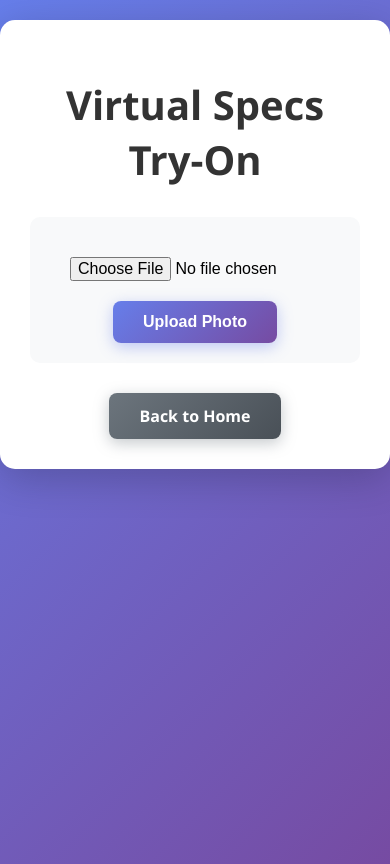
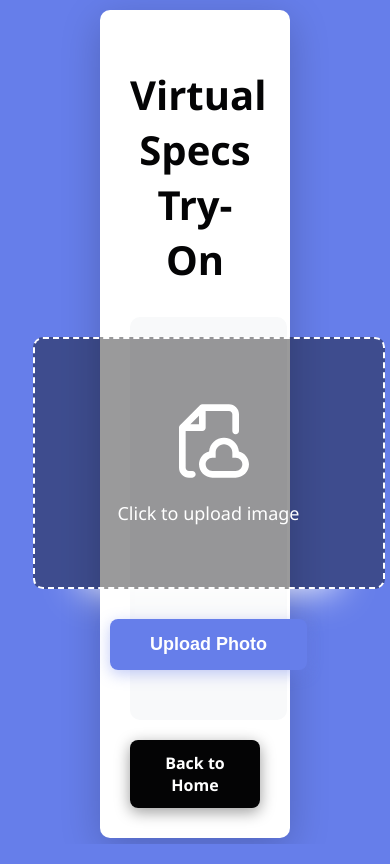
Before and after one commit to Arhamjaved27/Virtual-Specs-Try-On, a Flask app: page /tryon/image in a window 390 px wide. Run offline with Flask 3, Linux system fonts and the light colour scheme; parts of the project's set-up code (start-up, migrations or seed data) failed here and were passed over.

Commit message:
Correct styling, responsive issues and slider controls smothness

```diff
--- a/app.py
+++ b/app.py
@@ -51,4 +51,10 @@ def tryon_image():
 
 
 if __name__ == '__main__':
-    app.run(debug=True)
+    from livereload import Server
+    app.debug = True
+    server = Server(app.wsgi_app)
+    # Watch static and templates folders for changes
+    server.watch('static/')
+    server.watch('templates/')
+    server.serve(port=5000)
--- a/requirements.txt
+++ b/requirements.txt
@@ -1,3 +1,4 @@
 lask
 opencv-python
 numpy
+livereload
--- a/static/css/style.css
+++ b/static/css/style.css
@@ -1,56 +1,131 @@
+/* CSS Color Variables */
+:root {
+    --primary: #667eea;
+    --secondary: #040405;
+    --light: #f8f9fa;
+    --white: #ffffff;
+    --shadow-light: rgba(4, 4, 5, 0.1);
+    --shadow-medium: rgba(4, 4, 5, 0.2);
+    --shadow-primary: rgba(102, 126, 234, 0.4);
+    --shadow-primary-hover: rgba(102, 126, 234, 0.6);
+    --shadow-secondary: rgba(4, 4, 5, 0.4);
+    --shadow-secondary-hover: rgba(4, 4, 5, 0.6);
+}
+
 body {
     font-family: 'Segoe UI', Tahoma, Geneva, Verdana, sans-serif;
-    background: linear-gradient(135deg, #667eea 0%, #764ba2 100%);
+    background: linear-gradient(135deg, var(--primary) 0%, var(--primary) 100%);
     margin: 0;
     padding: 0;
-    min-height: 100vh;
+    height: 96vh;
 }
 
 .container {
-    max-width: 1400px;
-    margin: 20px auto;
-    background: white;
+    margin: 10px 100px;
+    background: var(--white);
     padding: 30px;
-    border-radius: 15px;
-    box-shadow: 0 10px 40px rgba(0, 0, 0, 0.2);
+    border-radius: 10px;
+    box-shadow: 0 10px 40px var(--shadow-medium);
 }
 
 h1 {
-    color: #333;
+    color: var(--secondary);
     text-align: center;
     margin-bottom: 30px;
     font-size: 2.5em;
 }
 
 h3 {
-    color: #555;
+    color: var(--secondary);
     margin-bottom: 15px;
     font-size: 1.2em;
-    border-bottom: 2px solid #667eea;
+    border-bottom: 2px solid var(--primary);
     padding-bottom: 8px;
 }
 
+/* //////////////////////////////// Upload Image Custom Style //////////////////////////////////////// */
 /* Upload Section */
 .upload-section {
+    display: flex;
+    flex-direction: column;
+    justify-content: center;
+    align-items: center;
     text-align: center;
-    margin-bottom: 30px;
+    width: 30vw;
+    margin: 20px auto;
     padding: 20px;
-    background: #f8f9fa;
+    background: var(--light);
     border-radius: 10px;
 }
 
-.upload-section input[type="file"] {
-    margin: 10px;
-    padding: 10px;
-    font-size: 16px;
+.uploadbtn{
+    margin: 30px;
+    padding: 15px 40px !important;
+    font-size: 18px !important;
 }
 
-/* Button Styles */
+/* From Uiverse.io by csemszepp */
+.custum-file-upload {
+  height: 200px;
+  width: 300px;
+  display: flex;
+  flex-direction: column;
+  align-items: space-between;
+  gap: 20px;
+  cursor: pointer;
+  align-items: center;
+  justify-content: center;
+  border: 2px dashed var(--white);
+  background-color: var(--shadow-secondary);
+  padding: 1.5rem;
+  border-radius: 10px;
+  box-shadow: 0px 48px 35px -48px var(--white);
+}
+
+.custum-file-upload .icon {
+  display: flex;
+  align-items: center;
+  justify-content: center;
+}
+
+.custum-file-upload .icon svg {
+  height: 80px;
+  fill: var(--white);
+}
+
+.custum-file-upload .text {
+  display: flex;
+  align-items: center;
+  justify-content: center;
+}
+
+.custum-file-upload .text span {
+  font-weight: 500;
+  font-size: 18px;
+  color: var(--white);
+}
+
+.custum-file-upload input {
+  display: none;
+}
+
+
+
+
+
+
+
+
+
+
+
+
+/* Button  */
 .btn {
     display: inline-block;
     padding: 12px 30px;
-    background: linear-gradient(135deg, #667eea 0%, #764ba2 100%);
-    color: white;
+    background: linear-gradient(135deg, var(--primary) 0%, var(--primary) 100%);
+    color: var(--white);
     text-decoration: none;
     font-size: 16px;
     font-weight: 600;
@@ -58,48 +133,48 @@ h3 {
     border-radius: 8px;
     cursor: pointer;
     transition: all 0.3s ease;
-    box-shadow: 0 4px 15px rgba(102, 126, 234, 0.4);
+    box-shadow: 0 4px 15px var(--shadow-primary);
 }
 
 .btn:hover {
     transform: translateY(-2px);
-    box-shadow: 0 6px 20px rgba(102, 126, 234, 0.6);
+    box-shadow: 0 6px 20px var(--shadow-primary-hover);
 }
 
 .btn-secondary {
-    background: linear-gradient(135deg, #6c757d 0%, #495057 100%);
-    box-shadow: 0 4px 15px rgba(108, 117, 125, 0.4);
+    background: linear-gradient(135deg, var(--secondary) 0%, var(--secondary) 100%);
+    box-shadow: 0 4px 15px var(--shadow-secondary);
 }
 
 .btn-secondary:hover {
-    box-shadow: 0 6px 20px rgba(108, 117, 125, 0.6);
+    box-shadow: 0 6px 20px var(--shadow-secondary-hover);
 }
 
-/* Three Panel Layout */
+/* Try-on Workspace 3 panel layout style */
 .tryon-workspace {
     display: grid;
-    grid-template-columns: 250px 1fr 300px;
+    grid-template-columns: 400px 1fr 500px;
     gap: 20px;
     margin-top: 30px;
 }
 
 /* Frame Selection Panel */
 .frame-panel {
-    background: #f8f9fa;
+    background: var(--light);
     padding: 20px;
     border-radius: 10px;
-    max-height: 600px;
+    max-height: 800px;
     overflow-y: auto;
 }
 
 .frame-gallery {
     display: grid;
-    grid-template-columns: 1fr;
+    grid-template-columns: 1fr 1fr;
     gap: 15px;
 }
 
 .frame-option {
-    background: white;
+    background: var(--white);
     padding: 10px;
     border-radius: 8px;
     cursor: pointer;
--- /dev/null
+++ b/static/js/file-upload.js
@@ -0,0 +1,25 @@
+document.addEventListener('DOMContentLoaded', function() {
+    const fileInput = document.getElementById('file');
+    const fileTextSpan = document.querySelector('.custum-file-upload .text span');
+
+    if (fileInput && fileTextSpan) {
+        fileInput.addEventListener('change', function(e) {
+            if (e.target.files && e.target.files.length > 0) {
+                // Get file name and truncate if too long
+                let fileName = e.target.files[0].name;
+                if (fileName.length > 25) {
+                    fileName = fileName.substring(0, 22) + '...';
+                }
+                fileTextSpan.textContent = fileName;
+                fileTextSpan.style.color = 'var(--white)'; // Ensure text is visible/highlighted
+
+                // Add success styling
+                const container = document.querySelector('.custum-file-upload');
+                container.style.borderColor = 'var(--primary)';
+                container.style.backgroundColor = 'rgba(102, 126, 234, 0.9)';
+            } else {
+                fileTextSpan.textContent = 'Click to upload image';
+            }
+        });
+    }
+});
--- a/static/js/frame-overlay.js
+++ b/static/js/frame-overlay.js
@@ -1,5 +1,3 @@
-// Frame Overlay Control Script
-
 document.addEventListener('DOMContentLoaded', function() {
     const frameOptions = document.querySelectorAll('.frame-option');
     const frameOverlay = document.getElementById('frameOverlay');
@@ -17,7 +15,6 @@ document.addEventListener('DOMContentLoaded', function() {
     const frameWidthValue = document.getElementById('frameWidthValue');
     const frameOpacityValue = document.getElementById('frameOpacityValue');
 
-    // Reset button
     const resetBtn = document.getElementById('resetBtn');
 
     let currentFrame = null;
@@ -25,21 +22,16 @@ document.addEventListener('DOMContentLoaded', function() {
     // Frame selection
     frameOptions.forEach(option => {
         option.addEventListener('click', function() {
-            // Remove active class from all options
             frameOptions.forEach(opt => opt.classList.remove('active'));
 
-            // Add active class to selected option
             this.classList.add('active');
 
-            // Get frame URL
             const frameSrc = this.getAttribute('data-frame');
             currentFrame = frameSrc;
 
-            // Set and show frame overlay
             frameOverlay.src = frameSrc;
             frameOverlay.style.display = 'block';
 
-            // Apply current position settings
             updateFramePosition();
         });
     });
@@ -48,43 +40,37 @@ document.addEventListener('DOMContentLoaded', function() {
     function updateFramePosition() {
         if (!currentFrame) return;
 
-        const x = frameX.value;
-        const y = frameY.value;
-        const width = frameWidth.value;
+        const x = frameX.value / 10;
+        const y = frameY.value / 10;
+        const width = frameWidth.value / 10;
         const opacity = frameOpacity.value / 100;
 
-        // Update overlay styles
         frameOverlay.style.left = x + '%';
         frameOverlay.style.top = y + '%';
         frameOverlay.style.width = width + '%';
         frameOverlay.style.opacity = opacity;
         frameOverlay.style.transform = 'translate(-50%, -50%)';
 
-        // Update value displays
-        frameXValue.textContent = x;
-        frameYValue.textContent = y;
-        frameWidthValue.textContent = width;
+        frameXValue.textContent = x.toFixed(1);
+        frameYValue.textContent = y.toFixed(1);
+        frameWidthValue.textContent = width.toFixed(1);
         frameOpacityValue.textContent = Math.round(opacity * 100);
     }
 
-    // Slider event listeners
     frameX.addEventListener('input', updateFramePosition);
     frameY.addEventListener('input', updateFramePosition);
     frameWidth.addEventListener('input', updateFramePosition);
     frameOpacity.addEventListener('input', updateFramePosition);
 
-    // Reset button
     resetBtn.addEventListener('click', function() {
-        frameX.value = 50;
-        frameY.value = 30;
-        frameWidth.value = 40;
+        frameX.value = 500;   // 50%
+        frameY.value = 300;   // 30%
+        frameWidth.value = 400; // 40%
         frameOpacity.value = 100;
         updateFramePosition();
     });
 
-    // Initialize if a frame is already loaded
     if (frameOptions.length > 0) {
-        // Optionally auto-select first frame
         // frameOptions[0].click();
     }
 });
--- a/templates/tryon_image.html
+++ b/templates/tryon_image.html
@@ -1,22 +1,45 @@
 <!DOCTYPE html>
 <html lang="en">
+
 <head>
     <meta charset="UTF-8">
     <meta name="viewport" content="width=device-width, initial-scale=1">
     <title>Photo Try-On</title>
     <link rel="stylesheet" href="{{ url_for('static', filename='css/style.css') }}">
 </head>
+
 <body>
     <div class="container">
         <h1>Virtual Specs Try-On</h1>
 
         <!-- Upload Section -->
+        {% if not uploaded_image %}
         <div class="upload-section">
             <form method="POST" enctype="multipart/form-data">
-            <input type="file" name="photo" accept="image/*" required id="photoInput">
-            <button type="submit" class="btn">Upload Photo</button>
+
+                <label for="file" class="custum-file-upload">
+                    <div class="icon">
+                        <svg viewBox="0 0 24 24" fill="" xmlns="http://www.w3.org/2000/svg">
+                            <g id="SVGRepo_bgCarrier" stroke-width="0"></g>
+                            <g id="SVGRepo_tracerCarrier" stroke-linecap="round" stroke-linejoin="round"></g>
+                            <g id="SVGRepo_iconCarrier">
+                                <path fill-rule="evenodd" clip-rule="evenodd"
+                                    d="M10 1C9.73478 1 9.48043 1.10536 9.29289 1.29289L3.29289 7.29289C3.10536 7.48043 3 7.73478 3 8V20C3 21.6569 4.34315 23 6 23H7C7.55228 23 8 22.5523 8 22C8 21.4477 7.55228 21 7 21H6C5.44772 21 5 20.5523 5 20V9H10C10.5523 9 11 8.55228 11 8V3H18C18.5523 3 19 3.44772 19 4V9C19 9.55228 19.4477 10 20 10C20.5523 10 21 9.55228 21 9V4C21 2.34315 19.6569 1 18 1H10ZM9 7H6.41421L9 4.41421V7ZM14 15.5C14 14.1193 15.1193 13 16.5 13C17.8807 13 19 14.1193 19 15.5V16V17H20C21.1046 17 22 17.8954 22 19C22 20.1046 21.1046 21 20 21H13C11.8954 21 11 20.1046 11 19C11 17.8954 11.8954 17 13 17H14V16V15.5ZM16.5 11C14.142 11 12.2076 12.8136 12.0156 15.122C10.2825 15.5606 9 17.1305 9 19C9 21.2091 10.7909 23 13 23H20C22.2091 23 24 21.2091 24 19C24 17.1305 22.7175 15.5606 20.9844 15.122C20.7924 12.8136 18.858 11 16.5 11Z"
+                                    fill=""></path>
+                            </g>
+                        </svg>
+                    </div>
+                    <div class="text">
+                        <span>Click to upload image</span>
+                    </div>
+                    <input id="file" class="file-input" type="file" name="photo" accept="image/*" required>
+                </label>
+
+
+                <button type="submit" class="btn uploadbtn">Upload Photo</button>
             </form>
         </div>
+        {% endif %}
 
         {% if uploaded_image %}
         <div class="tryon-workspace">
@@ -40,15 +63,9 @@
             <div class="preview-panel">
                 <h3>Preview</h3>
                 <div class="image-container" id="imageContainer">
-                <img src="{{ url_for('static', filename=uploaded_image) }}"
-                     class="uploaded-img"
-                     id="uploadedImage"
+                    <img src="{{ url_for('static', filename=uploaded_image) }}" class="uploaded-img" id="uploadedImage"
                         alt="Uploaded photo">
-                <img src=""
-                     class="frame-overlay"
-                     id="frameOverlay"
-                     alt="Frame overlay"
-                     style="display: none;">
+                    <img src="" class="frame-overlay" id="frameOverlay" alt="Frame overlay" style="display: none;">
                 </div>
             </div>
 
@@ -57,18 +74,18 @@
                 <h3>Adjust Frame</h3>
 
                 <div class="control-group">
-                <label for="frameX">Horizontal Position: <span id="frameXValue">50</span>%</label>
-                <input type="range" id="frameX" min="0" max="100" value="50" class="slider">
+                    <label for="frameX">Horizontal Position: <span id="frameXValue">50.0</span>%</label>
+                    <input type="range" id="frameX" min="0" max="1000" value="500" step="0.1" class="slider">
                 </div>
 
                 <div class="control-group">
-                <label for="frameY">Vertical Position: <span id="frameYValue">30</span>%</label>
-                <input type="range" id="frameY" min="0" max="100" value="30" class="slider">
+                    <label for="frameY">Vertical Position: <span id="frameYValue">30.0</span>%</label>
+                    <input type="range" id="frameY" min="0" max="1000" value="300" step="0.1" class="slider">
                 </div>
 
                 <div class="control-group">
-                <label for="frameWidth">Width: <span id="frameWidthValue">40</span>%</label>
-                <input type="range" id="frameWidth" min="10" max="100" value="40" class="slider">
+                    <label for="frameWidth">Width: <span id="frameWidthValue">40.0</span>%</label>
+                    <input type="range" id="frameWidth" min="100" max="1000" value="400" step="0.1" class="slider">
                 </div>
 
                 <div class="control-group">
@@ -82,10 +99,15 @@
         {% endif %}
 
         <div style="text-align: center; margin-top: 20px;">
+            {% if uploaded_image %}
+            <a href="{{ url_for('tryon_image') }}" class="btn">Try Different Photo</a>
+            {% endif %}
             <a href="{{ url_for('home') }}" class="btn btn-secondary">Back to Home</a>
         </div>
     </div>
 
     <script src="{{ url_for('static', filename='js/frame-overlay.js') }}"></script>
+    <script src="{{ url_for('static', filename='js/file-upload.js') }}"></script>
 </body>
+
 </html>
```
Also changed, not shown: other parts of static/css/style.css (+22 -20 lines), static/js/script.js (+0 -13 lines), static/uploads/WhatsApp Image 2025-12-08 at 16.58.49_c2589809.jpg (added), static/uploads/processed_WhatsApp Image 2025-12-08 at 16.58.49_c2589809.jpg (added). Lines whose indentation alone changed are shown as unchanged.
